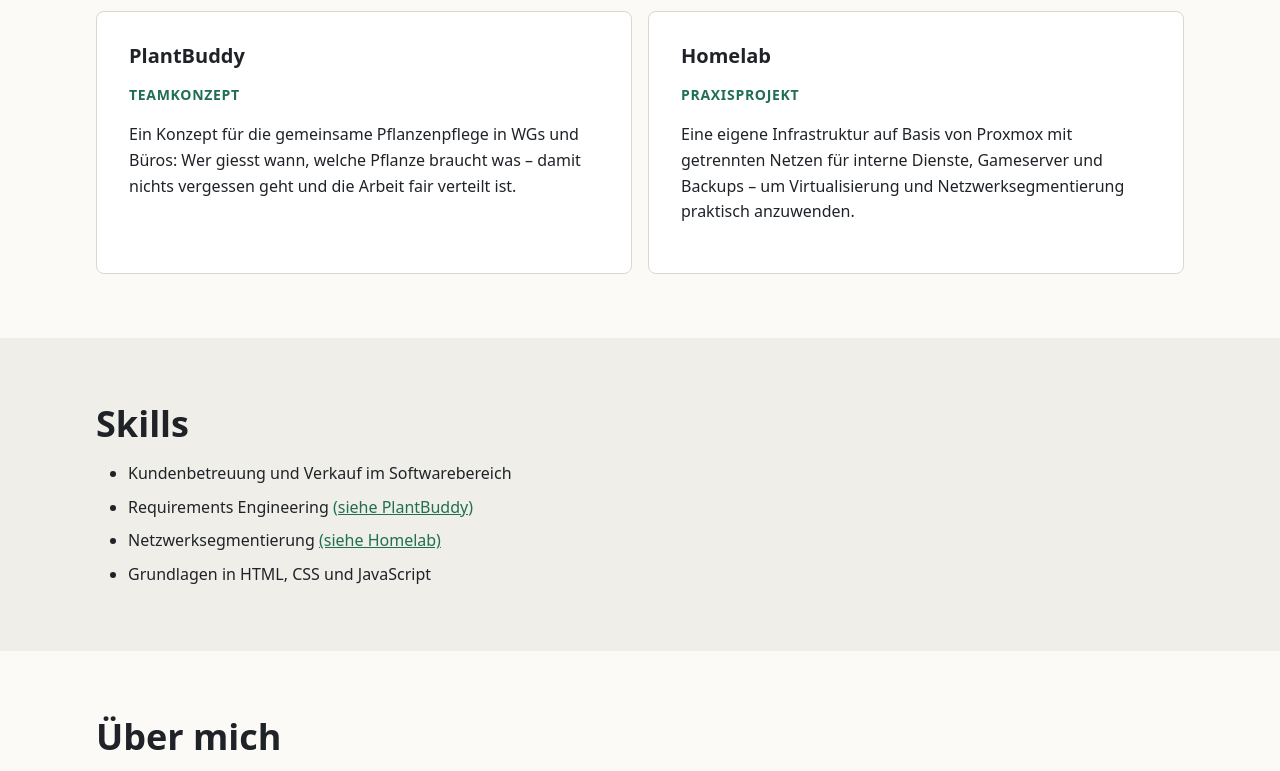
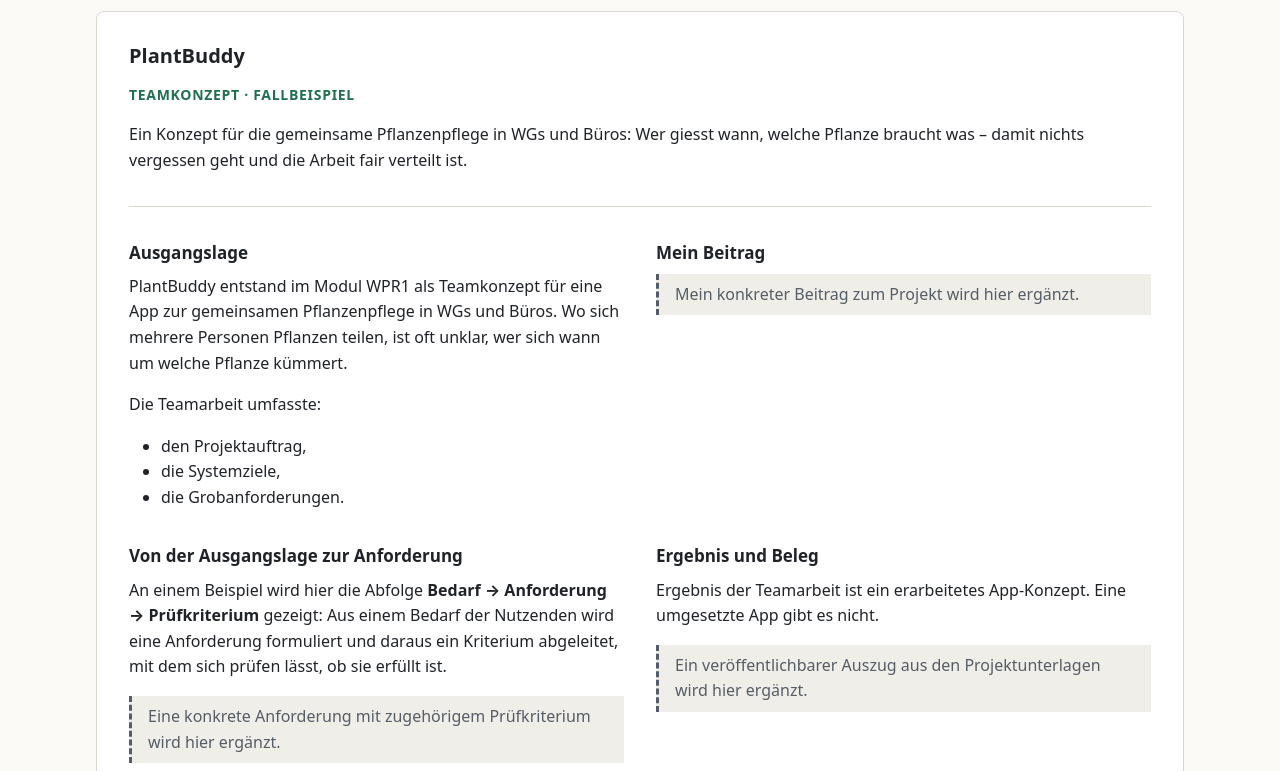
Before and after one commit to titoa123/portfolio-page, a plain HTML site: page index.html in a window 1280 px wide. Shown: the part 518-1289 px from the top of the page. Drawn offline with Linux system fonts and the light colour scheme.

Commit message:
feat: expand PlantBuddy case study
Arbeitspaket 2.1: PlantBuddy-Karte zum Fallbeispiel erweitert
(Ausgangslage, Mein Beitrag, Von der Ausgangslage zur Anforderung,
Ergebnis und Beleg). Fehlende Angaben als Platzhalter markiert.
CSS für volle Kartenbreite, Teilabschnitte und Platzhalter ergänzt.

Co-Authored-By: Claude Opus 5.5 <noreply@anthropic.com>

```diff
--- a/css/styles.css
+++ b/css/styles.css
@@ -225,6 +225,39 @@ section {
   color: var(--color-accent);
 }
 
+/* Fallbeispiel innerhalb einer Projektkarte */
+.case-grid {
+  display: grid;
+  grid-template-columns: 1fr;
+  gap: var(--space-l);
+  margin-top: var(--space-l);
+  padding-top: var(--space-l);
+  border-top: 1px solid var(--color-border);
+}
+
+.case-step h4 {
+  margin: 0 0 var(--space-s);
+  font-size: 1.0625rem;
+}
+
+.case-step p:last-child,
+.case-step ul:last-child {
+  margin-bottom: 0;
+}
+
+.case-step ul {
+  margin: 0 0 var(--space-m);
+  padding-left: var(--space-l);
+}
+
+/* Platzhalter: normaler Text, klar als offen erkennbar */
+.placeholder {
+  padding: var(--space-s) var(--space-m);
+  border-left: 3px dashed var(--color-muted);
+  background: var(--color-bg-alt);
+  color: var(--color-muted);
+}
+
 .skill-list {
   margin: 0;
   padding-left: var(--space-l);
@@ -257,4 +290,19 @@ section {
   .card {
     padding: var(--space-l);
   }
+
+  /* Das längere Fallbeispiel nutzt die volle Breite */
+  .card-case {
+    grid-column: 1 / -1;
+  }
+
+  .case-grid {
+    grid-template-columns: repeat(2, 1fr);
+  }
 }
+
+@media (min-width: 64rem) {
+  .case-step {
+    max-width: 38rem;
+  }
+}
--- a/index.html
+++ b/index.html
@@ -44,13 +44,55 @@
       <div class="container">
         <h2 id="projekte-title">Projekte</h2>
         <div class="card-grid">
-          <article id="plantbuddy" class="card" aria-labelledby="plantbuddy-title">
+          <article id="plantbuddy" class="card card-case" aria-labelledby="plantbuddy-title">
             <h3 id="plantbuddy-title">PlantBuddy</h3>
-            <p class="card-tag">Teamkonzept</p>
+            <p class="card-tag">Teamkonzept · Fallbeispiel</p>
             <p>
               Ein Konzept für die gemeinsame Pflanzenpflege in WGs und Büros: Wer giesst wann,
               welche Pflanze braucht was – damit nichts vergessen geht und die Arbeit fair verteilt ist.
             </p>
+
+            <div class="case-grid">
+              <section class="case-step" aria-labelledby="plantbuddy-ausgangslage">
+                <h4 id="plantbuddy-ausgangslage">Ausgangslage</h4>
+                <p>
+                  PlantBuddy entstand im Modul WPR1 als Teamkonzept für eine App zur gemeinsamen
+                  Pflanzenpflege in WGs und Büros. Wo sich mehrere Personen Pflanzen teilen, ist oft
+                  unklar, wer sich wann um welche Pflanze kümmert.
+                </p>
+                <p>Die Teamarbeit umfasste:</p>
+                <ul>
+                  <li>den Projektauftrag,</li>
+                  <li>die Systemziele,</li>
+                  <li>die Grobanforderungen.</li>
+                </ul>
+              </section>
+
+              <section class="case-step" aria-labelledby="plantbuddy-beitrag">
+                <h4 id="plantbuddy-beitrag">Mein Beitrag</h4>
+                <p class="placeholder">Mein konkreter Beitrag zum Projekt wird hier ergänzt.</p>
+              </section>
+
+              <section class="case-step" aria-labelledby="plantbuddy-anforderung">
+                <h4 id="plantbuddy-anforderung">Von der Ausgangslage zur Anforderung</h4>
+                <p>
+                  An einem Beispiel wird hier die Abfolge
+                  <strong>Bedarf → Anforderung → Prüfkriterium</strong> gezeigt: Aus einem Bedarf der
+                  Nutzenden wird eine Anforderung formuliert und daraus ein Kriterium abgeleitet,
+                  mit dem sich prüfen lässt, ob sie erfüllt ist.
+                </p>
+                <p class="placeholder">Eine konkrete Anforderung mit zugehörigem Prüfkriterium wird hier ergänzt.</p>
+              </section>
+
+              <section class="case-step" aria-labelledby="plantbuddy-ergebnis">
+                <h4 id="plantbuddy-ergebnis">Ergebnis und Beleg</h4>
+                <p>
+                  Ergebnis der Teamarbeit ist ein erarbeitetes App-Konzept. Eine umgesetzte App
+                  gibt es nicht.
+                </p>
+                <p class="placeholder">Ein veröffentlichbarer Auszug aus den Projektunterlagen wird hier ergänzt.</p>
+              </section>
+            </div>
           </article>
           <article id="homelab" class="card" aria-labelledby="homelab-title">
             <h3 id="homelab-title">Homelab</h3>
```
Also changed, not shown: 1 other file.
